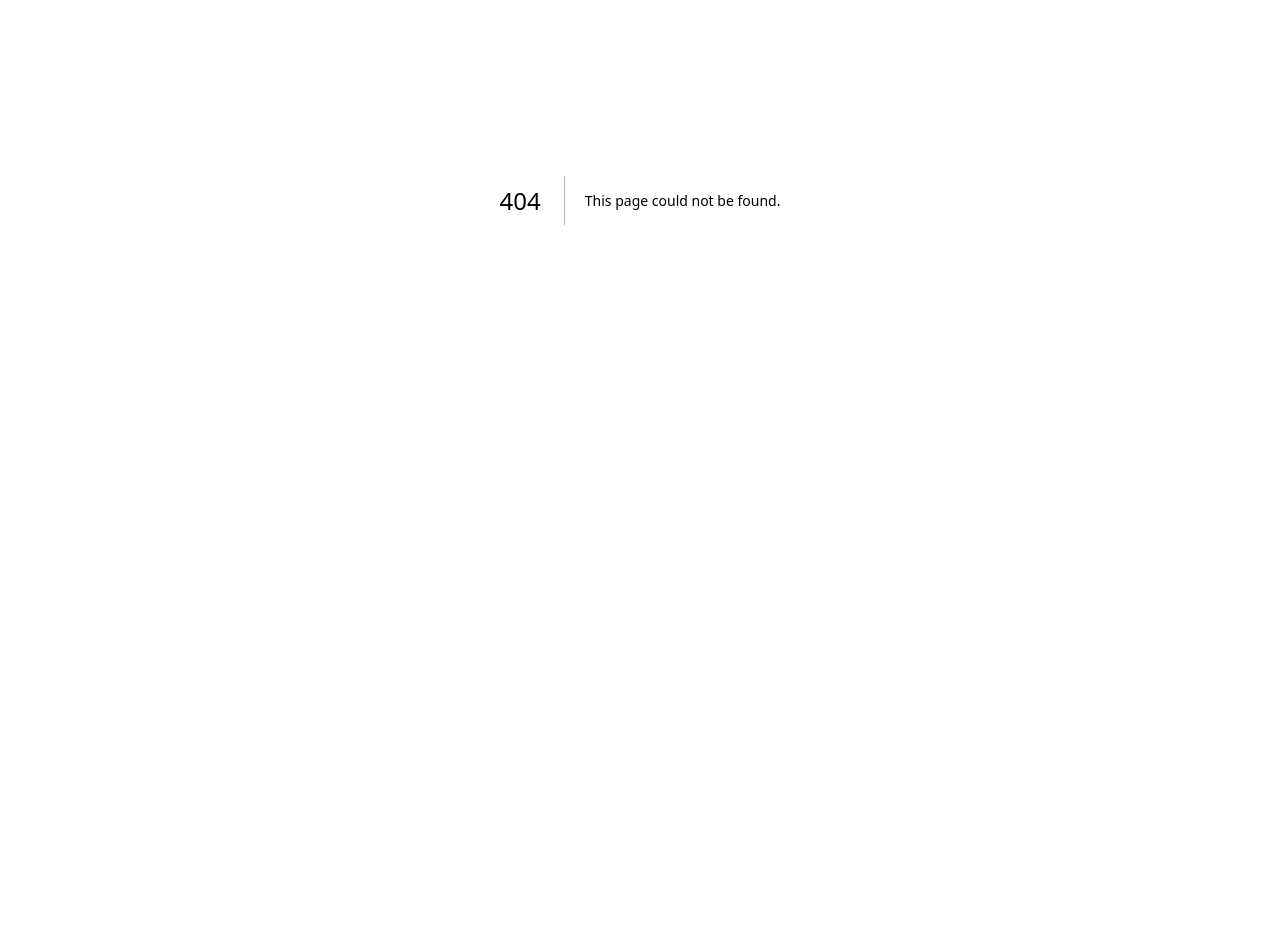
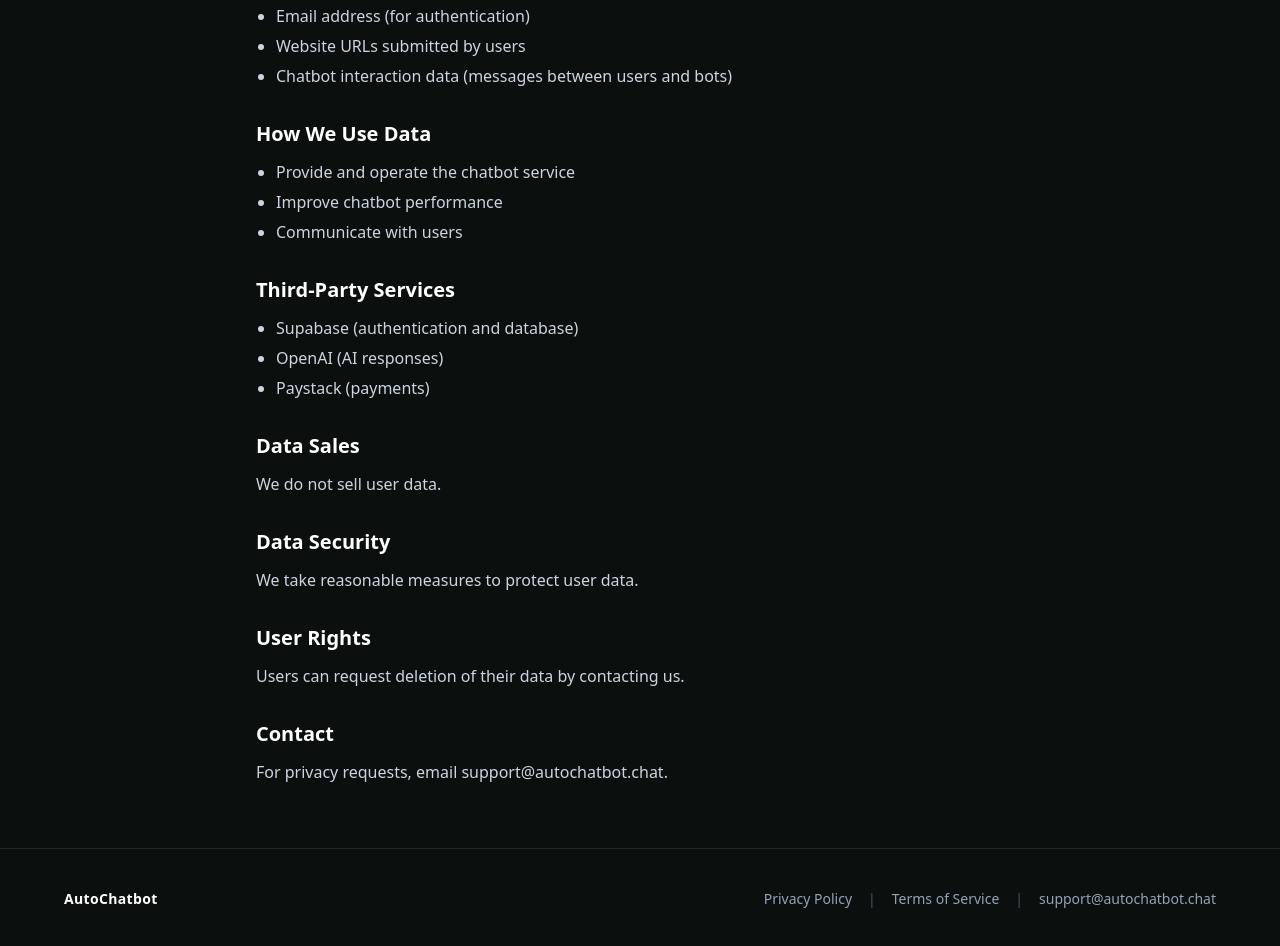
Before and after one commit to SHauny1122/sitebot, a Next.js app: page /privacy-policy in a window 1280 px wide. Before the commit this address had no page. Shown: the part 200-1146 px from the top of the page. Before the commit the page ends 800 px from the top, so only its background shows below. Built offline with nearby package versions, Linux system fonts and the light colour scheme.

Commit message:
Polish landing visuals and add legal/footer pages

```diff
--- a/app/layout.tsx
+++ b/app/layout.tsx
@@ -1,5 +1,6 @@
 import type { Metadata } from "next";
 import "./globals.css";
+import { Footer } from "@/components/footer";
 
 export const metadata: Metadata = {
   title: "SiteChat",
@@ -9,7 +10,10 @@ export const metadata: Metadata = {
 export default function RootLayout({ children }: { children: React.ReactNode }) {
   return (
     <html lang="en">
-      <body>{children}</body>
+      <body>
+        {children}
+        <Footer />
+      </body>
     </html>
   );
 }
--- a/app/page.tsx
+++ b/app/page.tsx
@@ -1,14 +1,29 @@
 import Link from "next/link";
+import { Code2, Globe, SlidersHorizontal, Zap } from "lucide-react";
 import { getCurrentUser } from "@/lib/auth";
 
 export default async function HomePage() {
   const user = await getCurrentUser();
 
   return (
-    <main className="min-h-screen overflow-hidden bg-[#0B0F0D] text-white scroll-smooth scroll-pt-24">
+    <main className="relative isolate min-h-screen overflow-hidden bg-[#0B0F0D] text-white scroll-smooth scroll-pt-24">
+      <div
+        aria-hidden="true"
+        className="pointer-events-none absolute inset-0 z-0 opacity-[0.2] [background-image:linear-gradient(to_right,rgba(148,163,184,0.08)_1px,transparent_1px),linear-gradient(to_bottom,rgba(148,163,184,0.08)_1px,transparent_1px)] [background-size:56px_56px]"
+      />
+      <div
+        aria-hidden="true"
+        className="pointer-events-none absolute inset-0 z-0 opacity-[0.05] [background-image:radial-gradient(rgba(255,255,255,0.7)_0.6px,transparent_0.6px)] [background-size:3px_3px]"
+      />
+      <div aria-hidden="true" className="pointer-events-none absolute -top-28 left-1/2 z-0 h-[620px] w-[980px] -translate-x-1/2 rounded-full bg-[#86EFAC]/8 blur-[140px]" />
+      <div aria-hidden="true" className="pointer-events-none absolute top-24 left-[58%] z-0 h-[480px] w-[680px] rounded-full bg-[#F7C846]/6 blur-[150px]" />
+
+      <div className="relative z-10">
       <header className="sticky top-0 z-40 border-b border-white/10 bg-[#0B0F0D]/80 backdrop-blur-sm">
         <div className="mx-auto flex max-w-6xl items-center justify-between px-6 py-3.5 sm:py-4">
-          <p className="text-base font-semibold tracking-tight text-white">SiteChat</p>
+          <p className="text-base font-bold tracking-tight text-white">
+            Auto<span className="text-[#F7C846] drop-shadow-[0_0_10px_rgba(247,200,70,0.25)]">Chatbot</span>
+          </p>
 
           <nav className="hidden items-center gap-8 text-sm md:flex">
             <a className="text-gray-300 transition hover:text-white" href="#features">
@@ -44,7 +59,8 @@ export default async function HomePage() {
       <section className="mb-24 px-6 py-16 md:mb-32 md:py-32">
         <div className="max-w-6xl mx-auto">
           <section className="relative overflow-hidden rounded-3xl border border-white/10 bg-[#0B0F0D] px-4 py-16 sm:px-8 sm:py-20 md:px-12 md:py-24">
-            <div className="pointer-events-none absolute left-1/2 top-8 h-56 w-56 -translate-x-1/2 rounded-full bg-[#86EFAC]/15 blur-3xl" />
+            <div className="pointer-events-none absolute left-1/2 top-6 h-64 w-64 -translate-x-1/2 rounded-full bg-[#86EFAC]/14 blur-3xl" />
+            <div className="pointer-events-none absolute right-[12%] top-4 h-56 w-56 rounded-full bg-[#F7C846]/10 blur-3xl" />
 
             <div className="relative mx-auto max-w-4xl text-center">
               <p className="mb-4 text-xs font-medium uppercase tracking-[0.24em] text-[#86EFAC]">NEXT GEN AI CHATBOT</p>
@@ -61,7 +77,8 @@ export default async function HomePage() {
         </div>
       </section>
 
-      <section className="mt-20 mb-24 scroll-mt-24 px-6 py-16 md:mt-32 md:mb-32 md:py-32" id="features">
+      <section className="relative mt-20 mb-24 scroll-mt-24 border-t border-white/5 px-6 py-16 md:mt-32 md:mb-32 md:py-32" id="features">
+        <div aria-hidden="true" className="pointer-events-none absolute inset-x-6 top-0 h-px bg-gradient-to-r from-transparent via-white/10 to-transparent" />
         <div className="max-w-6xl mx-auto">
           <h2 className="text-2xl font-semibold tracking-tight sm:text-3xl">Everything you need to launch your chatbot fast.</h2>
           <p className="mt-2 max-w-2xl text-sm text-gray-400 sm:text-base">
@@ -69,13 +86,9 @@ export default async function HomePage() {
           </p>
 
           <div className="mt-10 grid gap-5 md:grid-cols-2 lg:grid-cols-4 md:mt-12 md:gap-8">
-            <article className="min-h-[220px] rounded-2xl border border-white/20 bg-[#111] p-6 sm:p-8 md:min-h-[240px] md:p-10 transition duration-200 hover:-translate-y-1 hover:border-[#86EFAC]/40 hover:shadow-[0_8px_30px_-12px_rgba(134,239,172,0.3)]">
-              <div className="mb-8 inline-flex h-14 w-14 items-center justify-center rounded-2xl border border-[#86EFAC]/20 bg-[#86EFAC]/10">
-                <svg aria-hidden="true" className="h-6 w-6 text-[#86EFAC]" fill="none" viewBox="0 0 24 24">
-                  <path d="m9.5 14.5-2.8 2.8a3 3 0 0 1-4.2-4.2l2.8-2.8a3 3 0 0 1 4.2 0" stroke="currentColor" strokeLinecap="round" strokeLinejoin="round" strokeWidth="1.8" />
-                  <path d="m14.5 9.5 2.8-2.8a3 3 0 1 1 4.2 4.2l-2.8 2.8a3 3 0 0 1-4.2 0" stroke="currentColor" strokeLinecap="round" strokeLinejoin="round" strokeWidth="1.8" />
-                  <path d="m8.8 15.2 6.4-6.4" stroke="currentColor" strokeLinecap="round" strokeLinejoin="round" strokeWidth="1.8" />
-                </svg>
+            <article className="group min-h-[220px] rounded-2xl border border-white/20 bg-[#111] p-6 sm:p-8 md:min-h-[240px] md:p-10 transition duration-200 hover:-translate-y-1 hover:border-[#86EFAC]/40 hover:shadow-[0_8px_30px_-12px_rgba(134,239,172,0.3)]">
+              <div className="mb-8 inline-flex h-14 w-14 items-center justify-center rounded-xl border border-white/15 bg-[#0F1412] text-[#86EFAC] transition duration-200 group-hover:border-[#86EFAC]/35 group-hover:bg-[#86EFAC]/10">
+                <Globe aria-hidden="true" className="h-5 w-5" strokeWidth={1.9} />
               </div>
               <h3 className="text-2xl font-semibold tracking-tight">Trained on your website</h3>
               <p className="mt-4 text-base leading-relaxed text-gray-300">
@@ -83,38 +96,25 @@ export default async function HomePage() {
               </p>
             </article>
 
-            <article className="min-h-[220px] rounded-2xl border border-white/20 bg-[#111] p-6 sm:p-8 md:min-h-[240px] md:p-10 transition duration-200 hover:-translate-y-1 hover:border-[#86EFAC]/40 hover:shadow-[0_8px_30px_-12px_rgba(134,239,172,0.3)]">
-              <div className="mb-8 inline-flex h-14 w-14 items-center justify-center rounded-2xl border border-violet-400/25 bg-violet-400/10">
-                <svg aria-hidden="true" className="h-6 w-6 text-violet-300" fill="none" viewBox="0 0 24 24">
-                  <path d="M8 4.5h6l3 3v10a2 2 0 0 1-2 2H8a2 2 0 0 1-2-2v-11a2 2 0 0 1 2-2Z" stroke="currentColor" strokeLinecap="round" strokeLinejoin="round" strokeWidth="1.8" />
-                  <path d="M14 4.5v3h3" stroke="currentColor" strokeLinecap="round" strokeLinejoin="round" strokeWidth="1.8" />
-                  <circle cx="11" cy="13" r="2.2" stroke="currentColor" strokeWidth="1.8" />
-                  <path d="m12.6 14.6 2 2" stroke="currentColor" strokeLinecap="round" strokeLinejoin="round" strokeWidth="1.8" />
-                </svg>
+            <article className="group min-h-[220px] rounded-2xl border border-white/20 bg-[#111] p-6 sm:p-8 md:min-h-[240px] md:p-10 transition duration-200 hover:-translate-y-1 hover:border-[#86EFAC]/40 hover:shadow-[0_8px_30px_-12px_rgba(134,239,172,0.3)]">
+              <div className="mb-8 inline-flex h-14 w-14 items-center justify-center rounded-xl border border-white/15 bg-[#0F1412] text-[#86EFAC] transition duration-200 group-hover:border-[#86EFAC]/35 group-hover:bg-[#86EFAC]/10">
+                <SlidersHorizontal aria-hidden="true" className="h-5 w-5" strokeWidth={1.9} />
               </div>
               <h3 className="text-2xl font-semibold tracking-tight">Customization options</h3>
               <p className="mt-4 text-base leading-relaxed text-gray-300">Adjust widget style, title, color, and welcome message to match your brand.</p>
             </article>
 
-            <article className="min-h-[220px] rounded-2xl border border-white/20 bg-[#111] p-6 sm:p-8 md:min-h-[240px] md:p-10 transition duration-200 hover:-translate-y-1 hover:border-[#86EFAC]/40 hover:shadow-[0_8px_30px_-12px_rgba(134,239,172,0.3)]">
-              <div className="mb-8 inline-flex h-14 w-14 items-center justify-center rounded-2xl border border-sky-400/25 bg-sky-400/10">
-                <svg aria-hidden="true" className="h-6 w-6 text-sky-300" fill="none" viewBox="0 0 24 24">
-                  <path d="M14.8 4.5c2.7.3 4.4 2 4.7 4.7-1.5.3-3.5 1.1-5.3 2.9l-3.7 3.7-3 .6.6-3 3.7-3.7c1.8-1.8 2.6-3.8 3-5.2Z" stroke="currentColor" strokeLinecap="round" strokeLinejoin="round" strokeWidth="1.8" />
-                  <path d="m12.9 6.4 4.7 4.7" stroke="currentColor" strokeLinecap="round" strokeLinejoin="round" strokeWidth="1.8" />
-                  <path d="m8.2 15.2-2.6 2.6a1 1 0 0 1-1.4 0l-.8-.8a1 1 0 0 1 0-1.4l2.6-2.6" stroke="currentColor" strokeLinecap="round" strokeLinejoin="round" strokeWidth="1.8" />
-                </svg>
+            <article className="group min-h-[220px] rounded-2xl border border-white/20 bg-[#111] p-6 sm:p-8 md:min-h-[240px] md:p-10 transition duration-200 hover:-translate-y-1 hover:border-[#86EFAC]/40 hover:shadow-[0_8px_30px_-12px_rgba(134,239,172,0.3)]">
+              <div className="mb-8 inline-flex h-14 w-14 items-center justify-center rounded-xl border border-white/15 bg-[#0F1412] text-[#86EFAC] transition duration-200 group-hover:border-[#86EFAC]/35 group-hover:bg-[#86EFAC]/10">
+                <Code2 aria-hidden="true" className="h-5 w-5" strokeWidth={1.9} />
               </div>
               <h3 className="text-2xl font-semibold tracking-tight">Copy-paste install</h3>
               <p className="mt-4 text-base leading-relaxed text-gray-300">Works with Wix too — no app install needed, just paste one script in Wix Custom Code.</p>
             </article>
 
-            <article className="min-h-[220px] rounded-2xl border border-white/20 bg-[#111] p-6 sm:p-8 md:min-h-[240px] md:p-10 transition duration-200 hover:-translate-y-1 hover:border-[#86EFAC]/40 hover:shadow-[0_8px_30px_-12px_rgba(134,239,172,0.3)]">
-              <div className="mb-8 inline-flex h-14 w-14 items-center justify-center rounded-2xl border border-amber-400/25 bg-amber-400/10">
-                <svg aria-hidden="true" className="h-6 w-6 text-amber-300" fill="none" viewBox="0 0 24 24">
-                  <path d="M12 4.5v7.5l4.5 2.6" stroke="currentColor" strokeLinecap="round" strokeLinejoin="round" strokeWidth="1.8" />
-                  <circle cx="12" cy="12" r="8.5" stroke="currentColor" strokeWidth="1.8" />
-                  <path d="m16.5 4.8 2.4-1.8" stroke="currentColor" strokeLinecap="round" strokeWidth="1.8" />
-                </svg>
+            <article className="group min-h-[220px] rounded-2xl border border-white/20 bg-[#111] p-6 sm:p-8 md:min-h-[240px] md:p-10 transition duration-200 hover:-translate-y-1 hover:border-[#86EFAC]/40 hover:shadow-[0_8px_30px_-12px_rgba(134,239,172,0.3)]">
+              <div className="mb-8 inline-flex h-14 w-14 items-center justify-center rounded-xl border border-white/15 bg-[#0F1412] text-[#86EFAC] transition duration-200 group-hover:border-[#86EFAC]/35 group-hover:bg-[#86EFAC]/10">
+                <Zap aria-hidden="true" className="h-5 w-5" strokeWidth={1.9} />
               </div>
               <h3 className="text-2xl font-semibold tracking-tight">Quick setup</h3>
               <p className="mt-4 text-base leading-relaxed text-gray-300">From URL to a live assistant quickly, without a complex implementation process.</p>
@@ -123,7 +123,8 @@ export default async function HomePage() {
         </div>
       </section>
 
-      <section className="scroll-mt-24 px-6 py-16 md:py-24" id="pricing">
+      <section className="relative scroll-mt-24 border-t border-white/5 px-6 py-16 md:py-24" id="pricing">
+        <div aria-hidden="true" className="pointer-events-none absolute inset-x-6 top-0 h-px bg-gradient-to-r from-transparent via-white/10 to-transparent" />
         <div className="max-w-6xl mx-auto">
           <div className="mx-auto max-w-3xl rounded-3xl border border-white/10 bg-[#101513] p-6 text-center sm:p-8 md:p-12">
             <p className="text-xs font-medium uppercase tracking-[0.22em] text-[#86EFAC]">Pricing</p>
@@ -141,7 +142,8 @@ export default async function HomePage() {
         </div>
       </section>
 
-      <section className="mt-20 mb-24 px-6 py-16 md:mt-32 md:mb-24 md:py-32">
+      <section className="relative mt-20 mb-24 border-t border-white/5 px-6 py-16 md:mt-32 md:mb-24 md:py-32">
+        <div aria-hidden="true" className="pointer-events-none absolute inset-x-6 top-0 h-px bg-gradient-to-r from-transparent via-white/10 to-transparent" />
         <div className="max-w-6xl mx-auto">
           <div className="grid gap-6 md:grid-cols-2 md:gap-8">
             <article className="min-h-[260px] rounded-2xl border border-white/15 bg-[#0F1110] p-6 sm:p-8 md:min-h-[300px] md:p-10 transition duration-200 hover:-translate-y-1 hover:border-[#86EFAC]/40 hover:shadow-[0_10px_36px_-14px_rgba(134,239,172,0.32)]">
@@ -174,7 +176,8 @@ export default async function HomePage() {
         </div>
       </section>
 
-      <section className="relative overflow-hidden px-6 py-16 md:py-24">
+      <section className="relative overflow-hidden border-t border-white/5 px-6 py-16 md:py-24">
+        <div aria-hidden="true" className="pointer-events-none absolute inset-x-6 top-0 h-px bg-gradient-to-r from-transparent via-white/10 to-transparent" />
         <div className="absolute inset-0 flex items-center justify-center pointer-events-none">
           <div className="h-[600px] w-[600px] rounded-full bg-green-400/20 blur-[120px]" />
         </div>
@@ -211,26 +214,7 @@ export default async function HomePage() {
         </div>
       </section>
 
-      <footer className="border-t border-white/10 bg-[#0B0F0D] px-6 py-12 md:py-14">
-        <div className="max-w-6xl mx-auto flex flex-col gap-6 md:flex-row md:items-center md:justify-between">
-          <div>
-            <p className="text-sm font-semibold tracking-wide text-white">SiteChat</p>
-            <p className="mt-1 text-sm text-gray-400">AI chatbot infrastructure for modern websites, including Wix installs.</p>
-          </div>
-
-          <div className="flex flex-wrap items-center gap-5 text-sm text-gray-400">
-            <Link className="transition hover:text-[#86EFAC] hover:drop-shadow-[0_0_12px_rgba(134,239,172,0.35)]" href={user ? "/dashboard" : "/login"}>
-              Dashboard
-            </Link>
-            <Link className="transition hover:text-[#86EFAC] hover:drop-shadow-[0_0_12px_rgba(134,239,172,0.35)]" href="/login">
-              Login
-            </Link>
-            <a className="transition hover:text-[#86EFAC] hover:drop-shadow-[0_0_12px_rgba(134,239,172,0.35)]" href="mailto:support@sitechat.ai">
-              Support
-            </a>
-          </div>
-        </div>
-      </footer>
+      </div>
     </main>
   );
 }
--- /dev/null
+++ b/app/privacy-policy/page.tsx
@@ -0,0 +1,66 @@
+import type { Metadata } from "next";
+
+export const metadata: Metadata = {
+  title: "Privacy Policy | AutoChatbot",
+  description: "Privacy Policy for AutoChatbot"
+};
+
+export default function PrivacyPolicyPage() {
+  return (
+    <main className="px-6 py-16">
+      <div className="mx-auto max-w-3xl space-y-8">
+        <header className="space-y-2">
+          <h1 className="text-3xl font-semibold tracking-tight text-white sm:text-4xl">Privacy Policy</h1>
+          <p className="text-sm text-slate-400">Effective Date: March 27, 2026</p>
+        </header>
+
+        <section className="space-y-3">
+          <h2 className="text-xl font-semibold text-white">What We Collect</h2>
+          <ul className="list-disc space-y-1.5 pl-5 text-slate-300">
+            <li>Email address (for authentication)</li>
+            <li>Website URLs submitted by users</li>
+            <li>Chatbot interaction data (messages between users and bots)</li>
+          </ul>
+        </section>
+
+        <section className="space-y-3">
+          <h2 className="text-xl font-semibold text-white">How We Use Data</h2>
+          <ul className="list-disc space-y-1.5 pl-5 text-slate-300">
+            <li>Provide and operate the chatbot service</li>
+            <li>Improve chatbot performance</li>
+            <li>Communicate with users</li>
+          </ul>
+        </section>
+
+        <section className="space-y-3">
+          <h2 className="text-xl font-semibold text-white">Third-Party Services</h2>
+          <ul className="list-disc space-y-1.5 pl-5 text-slate-300">
+            <li>Supabase (authentication and database)</li>
+            <li>OpenAI (AI responses)</li>
+            <li>Paystack (payments)</li>
+          </ul>
+        </section>
+
+        <section className="space-y-3">
+          <h2 className="text-xl font-semibold text-white">Data Sales</h2>
+          <p className="text-slate-300">We do not sell user data.</p>
+        </section>
+
+        <section className="space-y-3">
+          <h2 className="text-xl font-semibold text-white">Data Security</h2>
+          <p className="text-slate-300">We take reasonable measures to protect user data.</p>
+        </section>
+
+        <section className="space-y-3">
+          <h2 className="text-xl font-semibold text-white">User Rights</h2>
+          <p className="text-slate-300">Users can request deletion of their data by contacting us.</p>
+        </section>
+
+        <section className="space-y-3">
+          <h2 className="text-xl font-semibold text-white">Contact</h2>
+          <p className="text-slate-300">For privacy requests, email support@autochatbot.chat.</p>
+        </section>
+      </div>
+    </main>
+  );
+}
--- /dev/null
+++ b/app/terms-of-service/page.tsx
@@ -0,0 +1,53 @@
+import type { Metadata } from "next";
+
+export const metadata: Metadata = {
+  title: "Terms of Service | AutoChatbot",
+  description: "Terms of Service for AutoChatbot"
+};
+
+export default function TermsOfServicePage() {
+  return (
+    <main className="px-6 py-16">
+      <div className="mx-auto max-w-3xl space-y-8">
+        <header className="space-y-2">
+          <h1 className="text-3xl font-semibold tracking-tight text-white sm:text-4xl">Terms of Service</h1>
+          <p className="text-sm text-slate-400">Effective Date: March 27, 2026</p>
+        </header>
+
+        <section className="space-y-3">
+          <h2 className="text-xl font-semibold text-white">Description</h2>
+          <p className="text-slate-300">This platform allows users to create AI-powered chatbots trained on their website content.</p>
+        </section>
+
+        <section className="space-y-3">
+          <h2 className="text-xl font-semibold text-white">Usage Rules</h2>
+          <ul className="list-disc space-y-1.5 pl-5 text-slate-300">
+            <li>No illegal use</li>
+            <li>No abuse, spam, or harmful content</li>
+            <li>Users are responsible for their chatbot behavior</li>
+          </ul>
+        </section>
+
+        <section className="space-y-3">
+          <h2 className="text-xl font-semibold text-white">AI Disclaimer</h2>
+          <p className="text-slate-300">
+            AI responses may not always be accurate. We are not liable for damages caused by chatbot responses.
+          </p>
+        </section>
+
+        <section className="space-y-3">
+          <h2 className="text-xl font-semibold text-white">Payments</h2>
+          <ul className="list-disc space-y-1.5 pl-5 text-slate-300">
+            <li>Some features may require payment</li>
+            <li>All payments are final unless otherwise stated</li>
+          </ul>
+        </section>
+
+        <section className="space-y-3">
+          <h2 className="text-xl font-semibold text-white">Termination</h2>
+          <p className="text-slate-300">We may suspend or terminate accounts that violate these terms.</p>
+        </section>
+      </div>
+    </main>
+  );
+}
--- /dev/null
+++ b/components/footer.tsx
@@ -0,0 +1,23 @@
+export function Footer() {
+  return (
+    <footer className="border-t border-white/10 bg-[#0B0F0D] px-6 py-10">
+      <div className="mx-auto flex max-w-6xl flex-col gap-4 md:flex-row md:items-center md:justify-between">
+        <p className="text-sm font-semibold tracking-wide text-white">AutoChatbot</p>
+
+        <div className="flex flex-wrap items-center gap-x-4 gap-y-2 text-sm text-slate-400">
+          <a className="transition hover:text-[#86EFAC]" href="/privacy-policy">
+            Privacy Policy
+          </a>
+          <span className="text-slate-600">|</span>
+          <a className="transition hover:text-[#86EFAC]" href="/terms-of-service">
+            Terms of Service
+          </a>
+          <span className="text-slate-600">|</span>
+          <a className="transition hover:text-[#86EFAC]" href="mailto:support@autochatbot.chat">
+            support@autochatbot.chat
+          </a>
+        </div>
+      </div>
+    </footer>
+  );
+}
--- a/package.json
+++ b/package.json
@@ -13,6 +13,7 @@
     "@supabase/ssr": "^0.5.2",
     "@supabase/supabase-js": "^2.49.1",
     "cheerio": "^1.0.0",
+    "lucide-react": "^1.7.0",
     "next": "^15.2.0",
     "openai": "^4.89.0",
     "react": "^19.0.0",
```
Also changed, not shown: 2 other files (tests, documents, lock files or other folders).
